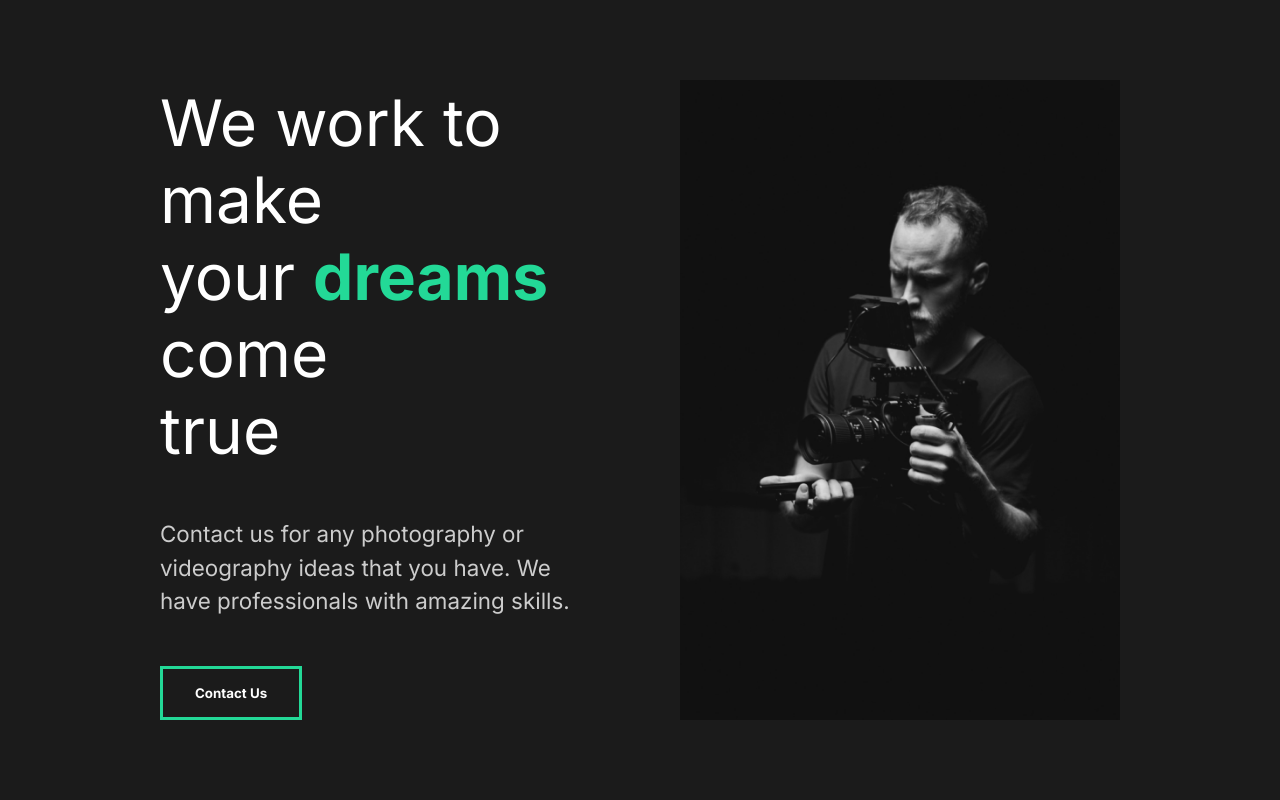
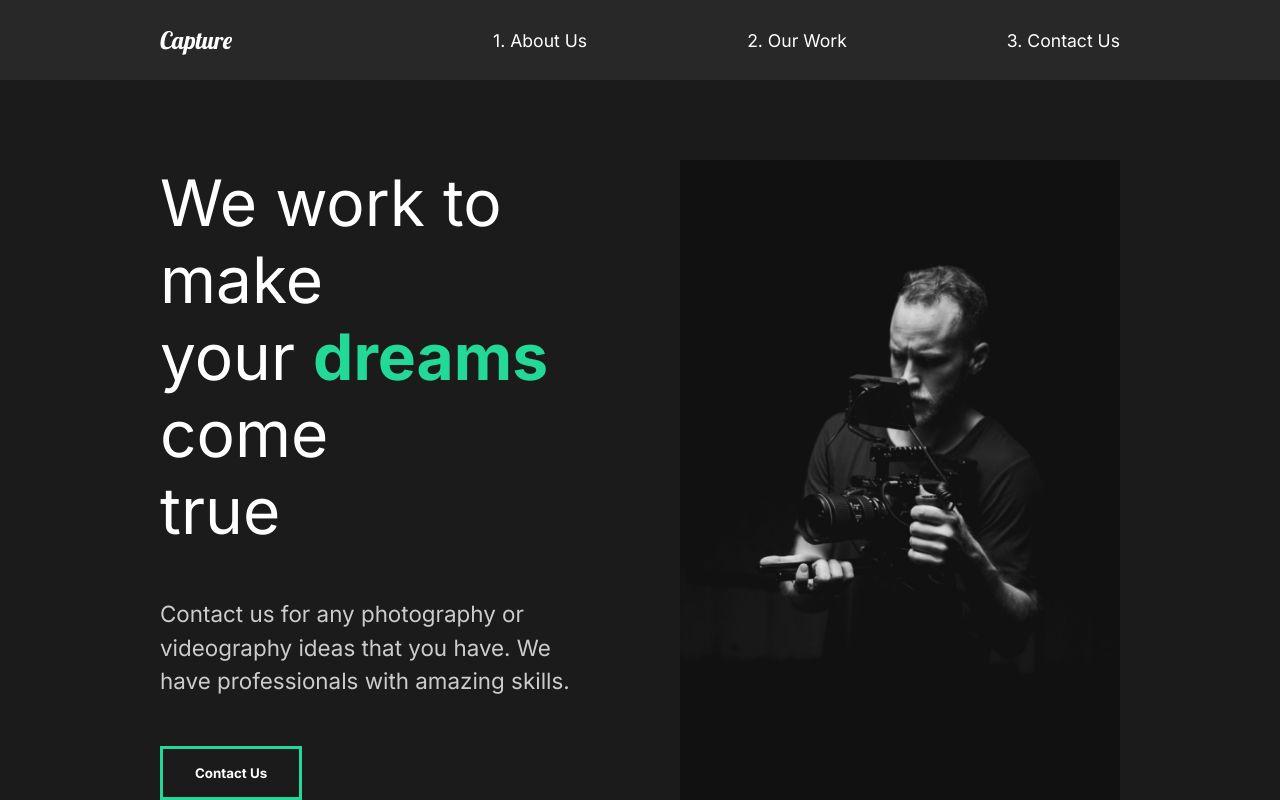
Before and after one commit to Jordyrock15/Capture-Portfolio, a React (Create React App) app: page / in a window 1280 px wide. Shown: the top 800 px of the page. Built offline with nearby package versions, Linux system fonts and the light colour scheme.

Commit message:
7. Navbar Creation

```diff
--- a/src/App.js
+++ b/src/App.js
@@ -2,11 +2,13 @@
 import GlobalStyle from './components/GlobalStyle';
 //Import Pages
 import AboutUs from './pages/AboutUs';
+import Nav from './components/Nav';
 
 function App() {
 	return (
 		<div className='App'>
 			<GlobalStyle />
+			<Nav />
 			<AboutUs />
 		</div>
 	);
--- /dev/null
+++ b/src/components/Nav.js
@@ -0,0 +1,57 @@
+import styled from 'styled-components';
+
+const Nav = () => {
+	return (
+		<StyledNav>
+			<h1>
+				<a id='logo' href='#'>
+					Capture
+				</a>
+			</h1>
+			<ul>
+				<li>
+					<a href='#'>1. About Us</a>
+				</li>
+				<li>
+					<a href='#'>2. Our Work</a>
+				</li>
+				<li>
+					<a href='#'>3. Contact Us</a>
+				</li>
+			</ul>
+		</StyledNav>
+	);
+};
+
+const StyledNav = styled.nav`
+	min-height: 10vh;
+	display: flex;
+	margin: auto;
+	justify-content: space-between;
+	align-items: center;
+	padding: 1rem 10rem;
+	background: #282828;
+
+	a {
+		color: white;
+		text-decoration: none;
+	}
+
+	ul {
+		display: flex;
+		list-style: none;
+	}
+
+	#logo {
+		font-size: 1.5rem;
+		font-family: 'Lobster', cursive;
+		font-weight: lighter;
+	}
+
+	li {
+		padding-left: 10rem;
+		position: relative;
+	}
+`;
+
+export default Nav;
```
